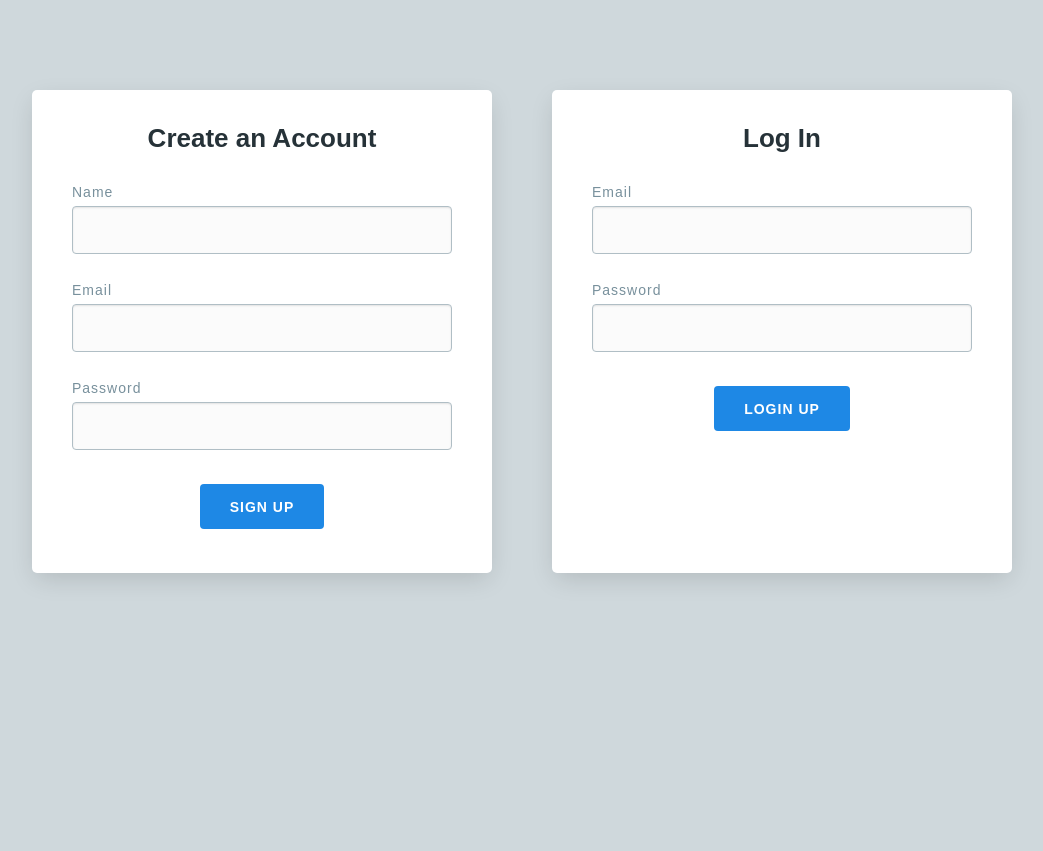
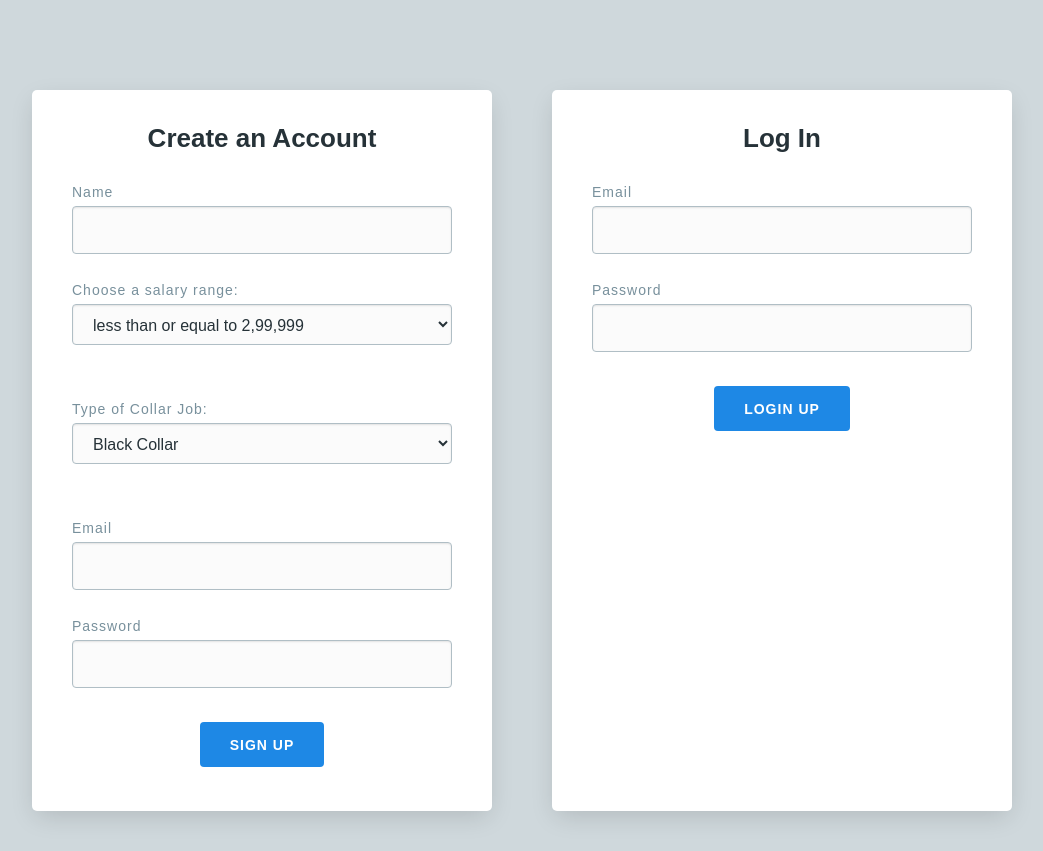
Before and after one commit to ac-coder-21/Bandhu, a Flask app: page / in a window 1280 px wide. Shown: the top 851 px of the page, without its empty margins (118-1161 px from the left). Before the commit the page ends 581 px from the top, so only its background shows below. Run offline with Flask 3, Linux system fonts and the light colour scheme.

Commit message:
register and login new fields

```diff
--- a/templates/home.html
+++ b/templates/home.html
@@ -17,6 +17,28 @@
 
                 <label for="name">Name</label>
                 <input type="text" name="name" class="field" required>
+
+                <label for="salary_range">Choose a salary range:</label>
+                    <select id="salary_range" name="salary_range" class="field">
+                        <option value="less_than_3L"> less than or equal to 2,99,999 </option>
+                        <option value="3_to_5L">3,00,000 to 4,99,999</option>
+                        <option value="5_to_10L">5,00,000 to 9,99,999</option>
+                        <option value="10_to_15L">10,00,000 to 14,99,999</option>
+                        <option value="15_to_20L">15,00,000 to 19,99,999</option>
+                        <option value="greater_than_20L">greater than or equal to 20,00,000</option>
+                </select><br>
+
+                <label for="collar">Type of Collar Job:</label>
+                    <select id="collar" name="collar" class="field">
+                        <option value="Black_Collar">Black Collar</option>
+                        <option value="Blue_Collar">Blue Collar</option>
+                        <option value="Gold_Collar">Gold Collar</option>
+                        <option value="Green_Collar">Green Collar</option>
+                        <option value="Open_Collar">Open Collar</option>
+                        <option value="Pink_Collar">Pink Collar</option>
+                        <option value="Scarlet_Collar">Scarlet Collar</option>
+                        <option value="White_Collar">White Collar</option>
+                </select><br>
 
                 <label for="email">Email</label>
                 <input type="email" name="email" class="field" required>
--- a/user/models.py
+++ b/user/models.py
@@ -19,7 +19,9 @@ class User:
             "_id": uuid.uuid4().hex,
             "name": request.form.get('name'),
             "email": request.form.get('email'),
-            "password": request.form.get('password')
+            "password": request.form.get('password'),
+            "salary": request.form.get('salary_range'),
+            "collar": request.form.get('collar')
         }
 
         user['password'] = pbkdf2_sha256.encrypt(user['password'])
```
